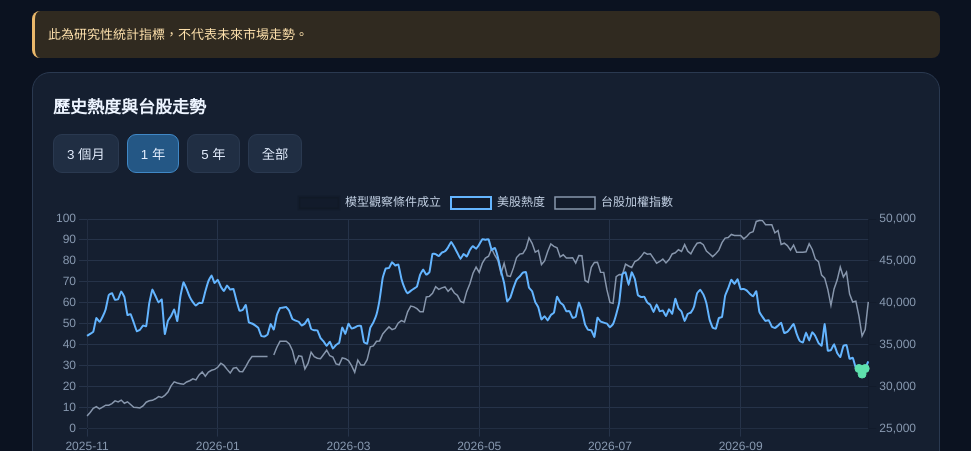
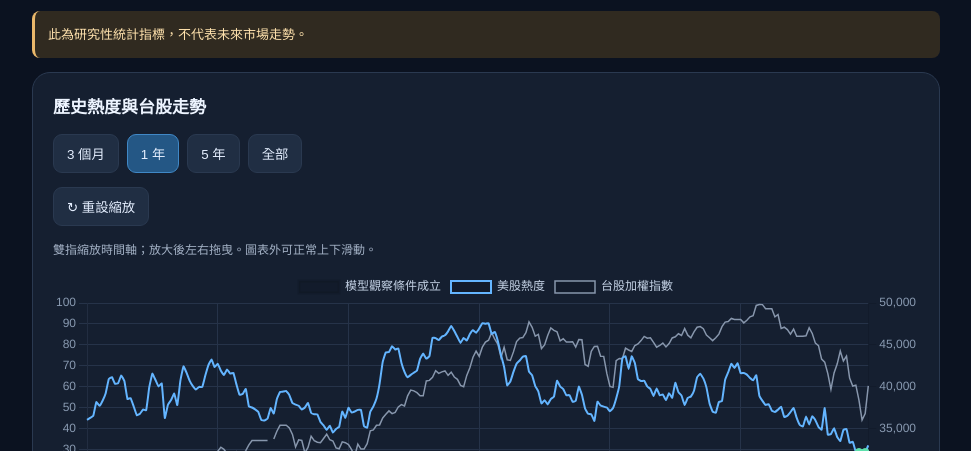
Before and after one commit to abcd5943-cell/market-heat-radar, a plain HTML site: page index.html in a window 1280 px wide. Shown: the part 349-800 px from the top of the page, without its empty margins (154-1125 px from the left). Drawn offline with nearby package versions, Linux system fonts and the light colour scheme; some packages are replaced by stand-ins of ours; a script that the page names is missing.

Commit message:
Add files via upload

```diff
--- a/index.html
+++ b/index.html
@@ -10,11 +10,13 @@
 <p class="small" id="updated">研究工具｜非投資建議</p><p class="small" id="refreshFeedback" role="status" aria-live="polite">尚未檢查資料</p>
 <section class="card hero"><div><div class="small">美股市場情緒指標</div><div class="number" id="score">—</div><div id="label">等待有效資料</div><div class="sub" id="asof">—</div></div><div class="gauge" id="gauge"><div><div><strong id="gaugeNum">—</strong><div class="small">/ 100</div></div></div></div></section>
 <div id="notice" class="warning" style="margin-top:14px">正在讀取資料。</div>
-<section class="card"><h2>歷史熱度與台股走勢</h2><div class="controls" id="periods"><button data-days="90">3 個月</button><button data-days="365" class="active">1 年</button><button data-days="1825">5 年</button><button data-days="0">全部</button></div><canvas id="trend" height="270" aria-label="歷史熱度與台股指數圖"></canvas><p class="small">藍線：熱度（左軸）｜灰線：台股加權指數（右軸）｜綠點：模型觀察條件成立。缺少資料的區間不補值。</p></section>
+<section class="card"><h2>歷史熱度與台股走勢</h2><div class="controls" id="periods"><button data-days="90">3 個月</button><button data-days="365" class="active">1 年</button><button data-days="1825">5 年</button><button data-days="0">全部</button></div><div class="controls"><button id="resetZoom" type="button">↻ 重設縮放</button></div><p class="small">雙指縮放時間軸；放大後左右拖曳。圖表外可正常上下滑動。</p><canvas id="trend" height="270" aria-label="歷史熱度與台股指數圖"></canvas><p class="small">藍線：熱度（左軸）｜灰線：台股加權指數（右軸）｜綠點：模型觀察條件成立。缺少資料的區間不補值。</p></section>
 <div class="grid"><section class="card"><h2>五因子拆解</h2><div id="factors"></div><p class="small">各因子獨立顯示最新有效分數與日期；總熱度必須五因子同日完整才計算。分數越高代表相關市場活動或流動性指標處於較高歷史百分位。</p></section><section class="card"><h2>台股市場觀察條件</h2><div id="conditions"><p>等待資料</p></div><p class="small">模型觀察門檻：熱度低於 30、台股距近 252 交易日高點回落至少 15%、低於 200 日均線至少 8%。符合門檻不代表適合進場。</p></section></div>
 <section class="card"><h2>市場回穩觀察</h2><div id="recovery"></div><p class="small">熱度以模型交易日計算；台股低點使用現有對齊後收盤序列（可能含休市補值），非精確台股交易日或盤中最低價。門檻僅供研究，未經回測驗證。</p><div class="factor"><label for="marginFile">台股融資餘額（TWSE 自動更新，亦可手動匯入）</label><p class="small">來源：TWSE 上市市場融資金額（仟元），當日速報值可能修訂。手動格式：date,margin_balance；日期 YYYY-MM-DD，餘額須為相同單位、同一市場範圍，每個實際交易日一筆，至少 21 筆。檔案只在本機讀取，不上傳。</p><input id="marginFile" type="file" accept=".csv,text/csv" style="max-width:100%;color:var(--muted)"><p id="marginResult" class="small">正在讀取台股融資資料</p></div></section><section class="card"><h2>歷史條件統計</h2><div class="stats" id="stats"></div><p class="small">同類訊號間隔至少 20 個美股交易日；未扣交易成本，未調整資料修訂與發布時差。無有效樣本不顯示正報酬比例。</p></section>
 <section class="card"><h2>資料與方法</h2><p class="small">選擇權：<a href="https://www.cboe.com/us/options/market_statistics/historical_data/">Cboe</a>；融資：<a href="https://www.finra.org/rules-guidance/key-topics/margin-accounts/margin-statistics">FINRA</a>；流動性：<a href="https://fred.stlouisfed.org/">FRED</a>；行情：Yahoo Finance（非官方 API）。每日排程只代表嘗試更新，不保證每個來源每天發布新資料。網站採 GitHub Pages 靜態託管，沒有伺服器端交易功能。</p><p class="small">本指標不預測市場高低點，也不構成買賣建議；本模型未經獨立樣本外驗證。若未提供完整歷史資料，熱度將顯示「—」。</p><div class="fred-disclosure" style="margin-top:16px;padding:14px;border:1px solid var(--line);border-radius:12px;background:#101a29"><div style="font-size:14px;font-weight:650;margin-bottom:8px">FRED API 使用聲明</div><p class="small" style="margin:0 0 9px;color:#d9e5f6">This product uses the FRED® API but is not endorsed or certified by the Federal Reserve Bank of St. Louis.</p><p class="small" style="margin:0 0 9px">本網站使用 FRED® API 取得部分經濟數據，但未獲聖路易聯邦準備銀行認可或認證。使用本網站及相關資料時，請參閱並遵守 <a href="https://fred.stlouisfed.org/legal/terms/" target="_blank" rel="noopener noreferrer">FRED API 使用條款</a>。</p><p class="small" style="margin:0">資料來源：Federal Reserve Bank of St. Louis, FRED®。各系列的原始發布機構及授權條件，請以其資料頁面為準。</p></div></section><section class="card"><h2>模型驗證中心</h2><div id="modelValidation" class="small">等待驗證資料</div><p class="small">影子模型不影響原始熱度；相關係數衡量低熱度與後續報酬的線性關係，並非勝率。</p></section></main>
 <script src="https://cdn.jsdelivr.net/npm/chart.js@4.4.7/dist/chart.umd.min.js"></script>
+<script src="https://cdn.jsdelivr.net/npm/hammerjs@2.0.8/hammer.min.js"></script>
+<script src="https://cdn.jsdelivr.net/npm/chartjs-plugin-zoom@2.2.0/dist/chartjs-plugin-zoom.min.js"></script>
 <script>
 'use strict';
 const $=id=>document.getElementById(id);
@@ -98,8 +100,9 @@ function draw(){
   {label:'美股熱度',data:rows.map(r=>r.heat),borderColor:'#64b5ff',spanGaps:false,pointRadius:0,borderWidth:2,yAxisID:'heat',tension:.1},
   {label:'台股加權指數',data:rows.map(r=>r.tw_close),borderColor:'#8796ac',pointRadius:0,borderWidth:1.5,yAxisID:'tw',spanGaps:false},
   {type:'line',label:'模型觀察條件成立',data:rows.map(r=>r.signal==='籌碼乾淨'&&good(r.heat)?Number(r.heat):null),showLine:false,spanGaps:false,pointRadius:4,pointHoverRadius:6,pointBackgroundColor:'#5ee0ac',pointBorderColor:'#5ee0ac',order:-1,yAxisID:'heat'}
- ]},options:{responsive:true,interaction:{mode:'index',intersect:false},plugins:{legend:{labels:{color:'#c5d3e6'}},tooltip:{callbacks:{title:items=>rows[items[0]?.dataIndex]?.date||''}}},scales:{x:{ticks:{color:'#899ab1',maxTicksLimit:6,callback:function(value){return (rows[value]?.date||'').slice(0,7)}},grid:{color:'#263349'}},heat:{type:'linear',position:'left',min:0,max:100,ticks:{color:'#899ab1'},grid:{color:'#263349'}},tw:{type:'linear',position:'right',ticks:{color:'#899ab1'},grid:{drawOnChartArea:false}}}}});
+ ]},options:{responsive:true,interaction:{mode:'index',intersect:false},plugins:{zoom:{limits:{x:{min:'original',max:'original',minRange:9}},pan:{enabled:true,mode:'x'},zoom:{pinch:{enabled:true},wheel:{enabled:false},mode:'x'}},legend:{labels:{color:'#c5d3e6'}},tooltip:{callbacks:{title:items=>rows[items[0]?.dataIndex]?.date||''}}},scales:{x:{ticks:{color:'#899ab1',maxTicksLimit:6,callback:function(value){return (rows[value]?.date||'').slice(0,7)}},grid:{color:'#263349'}},heat:{type:'linear',position:'left',min:0,max:100,ticks:{color:'#899ab1'},grid:{color:'#263349'}},tw:{type:'linear',position:'right',ticks:{color:'#899ab1'},grid:{drawOnChartArea:false}}}}});
 }
+$('resetZoom').addEventListener('click',()=>{if(chart&&typeof chart.resetZoom==='function')chart.resetZoom();else if(payload)draw()});
 $('periods').addEventListener('click',e=>{if(e.target.tagName!=='BUTTON')return;days=Number(e.target.dataset.days);document.querySelectorAll('#periods button').forEach(b=>b.classList.toggle('active',b===e.target));if(payload)draw()});
 async function loadModel(){
  const el=$('modelValidation');
```
